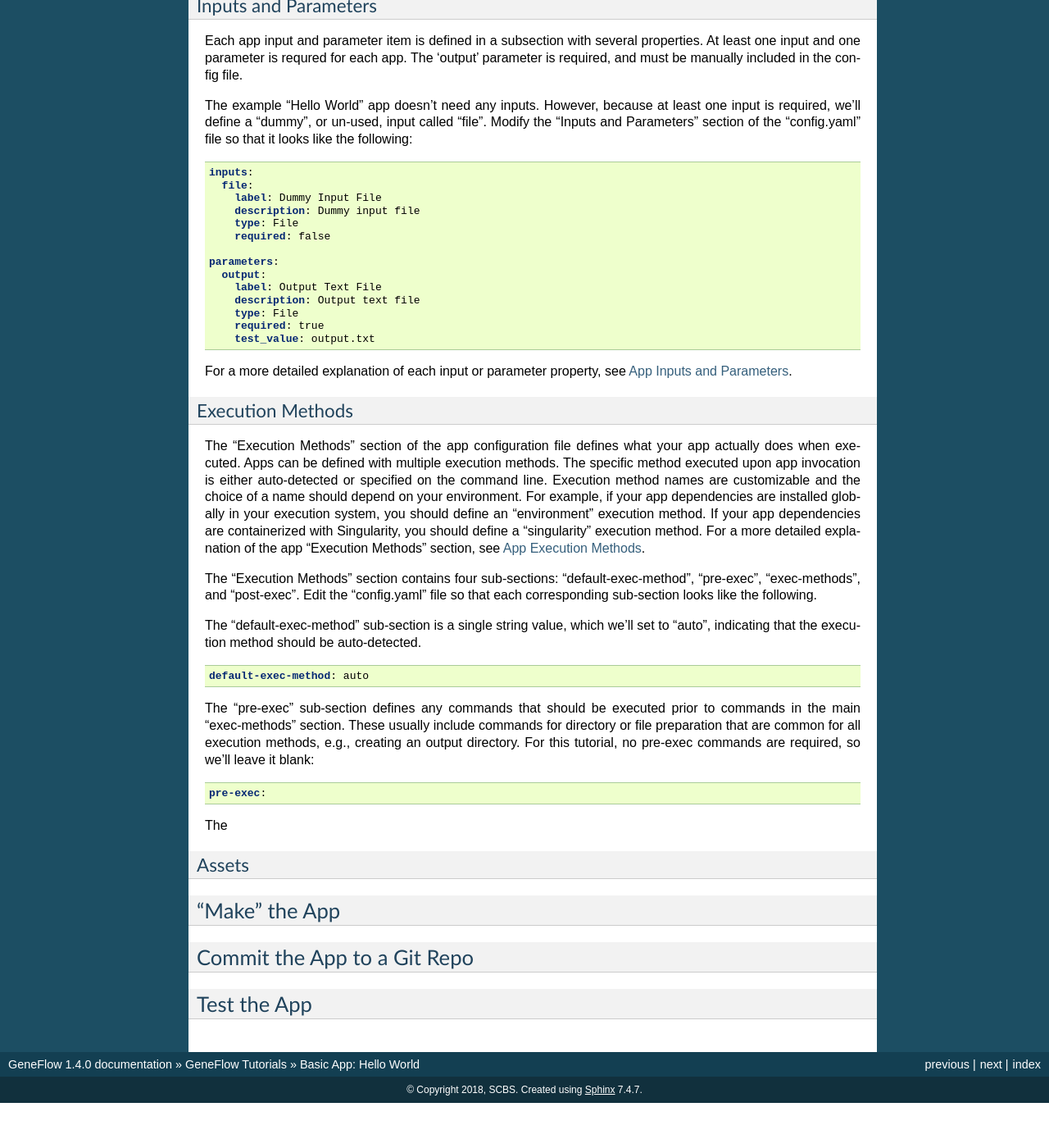
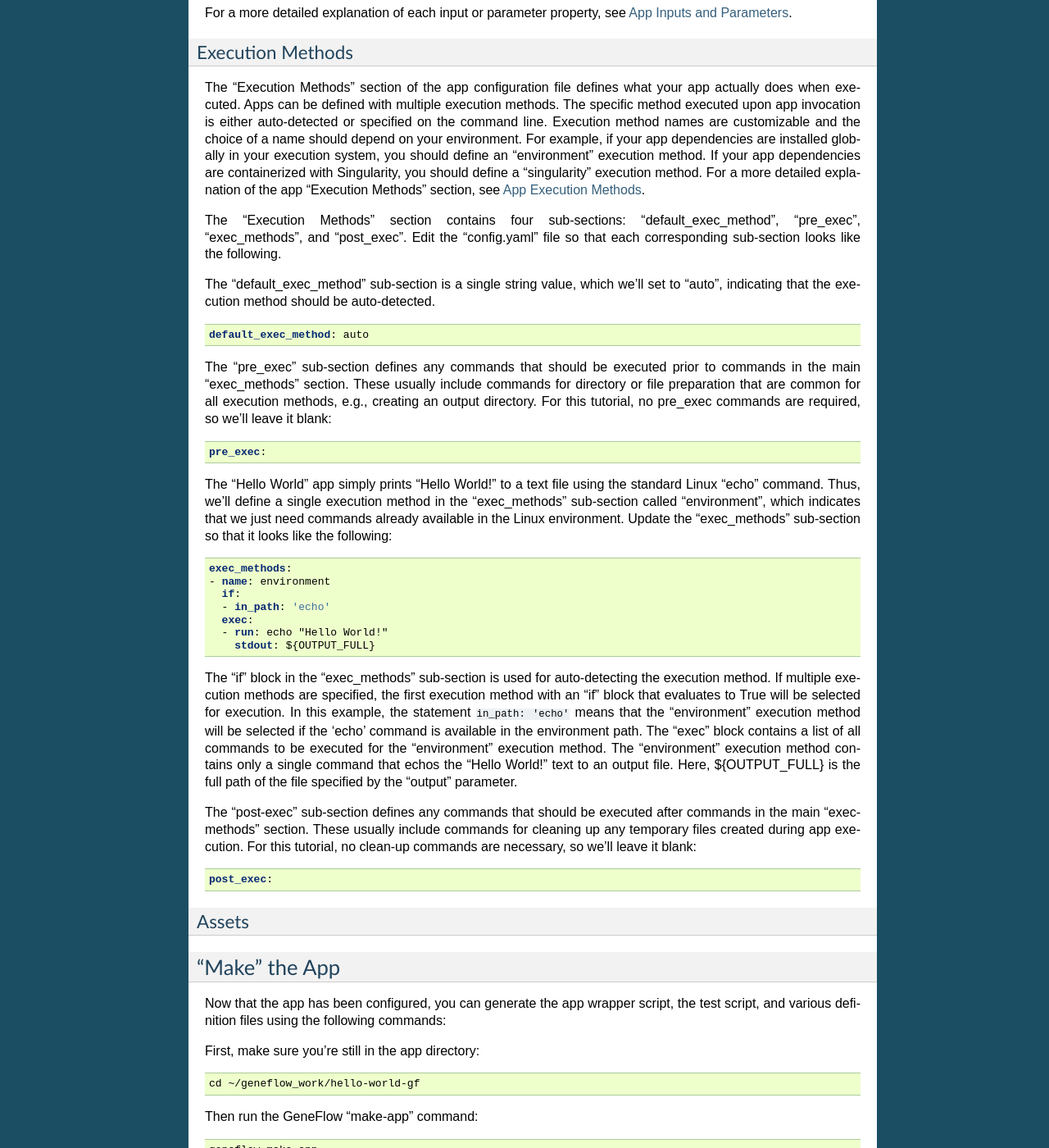
Before and after one commit to CDCgov/geneflow, a Sphinx documentation site: the page built from docs/chapters/tutorials/basic-app.rst, in a window 1280 px wide and 1400 px high, scrolled down 3550 px. Shown: the whole window at 82% size. Built offline with Sphinx 7.4.7, drawn with Linux system fonts in a browser that asks for light colours; before the commit the page ends 4895 px from its top, so only the background shows below that; some of the changed text lies outside the part shown.

Commit message:
update app and docker files

```diff
--- a/docs/chapters/tutorials/basic-app.rst
+++ b/docs/chapters/tutorials/basic-app.rst
@@ -112,41 +110,18 @@
     ├── README.rst
     └── test
         ├── data
-        │   ├── index
-        │   │   ├── poliovirus_strain_Sabin1.fasta.amb
-        │   │   ├── poliovirus_strain_Sabin1.fasta.ann
-        │   │   ├── poliovirus_strain_Sabin1.fasta.bwt
-        │   │   ├── poliovirus_strain_Sabin1.fasta.pac
-        │   │   └── poliovirus_strain_Sabin1.fasta.sa
-        │   └── reads
-        │       ├── polio-sample_R1.fastq
-        │       └── polio-sample_R2.fastq
-        └── test.sh
+        │   └── file.txt
+        └── README.rst
 
-    7 directories, 15 files
+    5 directories, 7 files
 
-The top-level items of the template folder that we'll be modifying in this tutorial include:
+The files we'll be modifying in the template to create the "Hello World" app are:
 
 config.yaml:
-  The main app configuration file, which defines the inputs, paramters, and execution commands of the app.
+  The main app configuration file, which defines the inputs, parameters, and execution commands of the app.
 
 README.rst:
   The main readme document for the app.
-
-test/data:
-  A small set of test data to be packaged with the app. In this tutorial, the "hello-world" app does not need any test data.
-
-Several files, including "agave-app-def.json.j2", "app.yaml.j2", "bwa-mem-0.7.17-gf.sh", and "test.sh" are auto-generated when "making" the app. We'll delete the "bwa-mem-0.7.17-gf.sh" file because, when it's auto-generated, the name of the file will be based on the configured app name:
-
-.. code-block:: text
-
-    rm ./assets/bwa-mem-0.7.17-gf.sh
-
-We also want to delete the test data, since it's not applicable to the "hello-world" app:
-
-.. code-block:: text
-
-    rm -rf ./test/data
 
 Configure the App
 -----------------
@@ -227,23 +202,39 @@
 
 The "Execution Methods" section of the app configuration file defines what your app actually does when executed. Apps can be defined with multiple execution methods. The specific method executed upon app invocation is either auto-detected or specified on the command line. Execution method names are customizable and the choice of a name should depend on your environment. For example, if your app dependencies are installed globally in your execution system, you should define an "environment" execution method. If your app dependencies are containerized with Singularity, you should define a "singularity" execution method. For a more detailed explanation of the app "Execution Methods" section, see :ref:`App Execution Methods <app-execution-methods>`.
 
-The "Execution Methods" section contains four sub-sections: "default-exec-method", "pre-exec", "exec-methods", and "post-exec". Edit the "config.yaml" file so that each corresponding sub-section looks like the following.
+The "Execution Methods" section contains four sub-sections: "default_exec_method", "pre_exec", "exec_methods", and "post_exec". Edit the "config.yaml" file so that each corresponding sub-section looks like the following.
 
-The "default-exec-method" sub-section is a single string value, which we'll set to "auto", indicating that the execution method should be auto-detected.
+The "default_exec_method" sub-section is a single string value, which we'll set to "auto", indicating that the execution method should be auto-detected.
 
 .. code-block:: yaml
 
-    default-exec-method: auto
+    default_exec_method: auto
 
-The "pre-exec" sub-section defines any commands that should be executed prior to commands in the main "exec-methods" section. These usually include commands for directory or file preparation that are common for all execution methods, e.g., creating an output directory. For this tutorial, no pre-exec commands are required, so we'll leave it blank:
+The "pre_exec" sub-section defines any commands that should be executed prior to commands in the main "exec_methods" section. These usually include commands for directory or file preparation that are common for all execution methods, e.g., creating an output directory. For this tutorial, no pre_exec commands are required, so we'll leave it blank:
 
 .. code-block:: yaml
 
-    pre-exec:
+    pre_exec:
 
-The
+The "Hello World" app simply prints "Hello World!" to a text file using the standard Linux "echo" command. Thus, we'll define a single execution method in the "exec_methods" sub-section called "environment", which indicates that we just need commands already available in the Linux environment. Update the "exec_methods" sub-section so that it looks like the following:
 
+.. code-block:: yaml
 
+    exec_methods:
+    - name: environment
+      if:
+      - in_path: 'echo'
+      exec:
+      - run: echo "Hello World!"
+        stdout: ${OUTPUT_FULL}
+
+The "if" block in the "exec_methods" sub-section is used for auto-detecting the execution method. If multiple execution methods are specified, the first execution method with an "if" block that evaluates to True will be selected for execution. In this example, the statement ``in_path: 'echo'`` means that the "environment" execution method will be selected if the 'echo' command is available in the environment path. The "exec" block contains a list of all commands to be executed for the "environment" execution method. The "environment" execution method contains only a single command that echos the "Hello World!" text to an output file. Here, ${OUTPUT_FULL} is the full path of the file specified by the "output" parameter.
+
+The "post-exec" sub-section defines any commands that should be executed after commands in the main "exec-methods" section. These usually include commands for cleaning up any temporary files created during app execution. For this tutorial, no clean-up commands are necessary, so we'll leave it blank:
+
+.. code-block:: yaml
+
+    post_exec:
 
 Assets
 ~~~~~~
@@ -251,8 +242,40 @@
 "Make" the App
 --------------
 
-Commit the App to a Git Repo
-----------------------------
+Now that the app has been configured, you can generate the app wrapper script, the test script, and various definition files using the following commands:
+
+First, make sure you're still in the app directory:
+
+.. code-block:: text
+
+    cd ~/geneflow_work/hello-world-gf
+
+Then run the GeneFlow "make-app" command:
+
+.. code-block:: text
+
+    geneflow make-app .
+
+You should see output similar to the following:
+
+.. code-block:: text
+
+    2019-05-31 00:21:43 INFO [app_installer.py:267:make_def()] compiling /home/[user]/geneflow_work/hello-world-gf/app.yaml.j2
+    2019-05-31 00:21:43 INFO [app_installer.py:293:make_agave()] compiling /home/[user]/geneflow_work/hello-world-gf/agave-app-def.json.j2
+    2019-05-31 00:21:43 INFO [app_installer.py:325:make_wrapper()] compiling /home/[user]/geneflow_work/hello-world-gf/assets/hello-world-gf.sh
+    2019-05-31 00:21:43 INFO [app_installer.py:357:make_test()] compiling /home/[user]/geneflow_work/hello-world-gf/test/test.sh
+
+Make the app wrapper script executable:
+
+.. code-block:: text
+
+    chmod +x ./assets/hello-world-gf.sh
 
 Test the App
 ------------
+
+Update the App README
+---------------------
+
+Commit the App to a Git Repo
+----------------------------
```
Also changed, not shown: other parts of docs/chapters/tutorials/basic-app.rst (+2 -4 lines), 2 other files.
